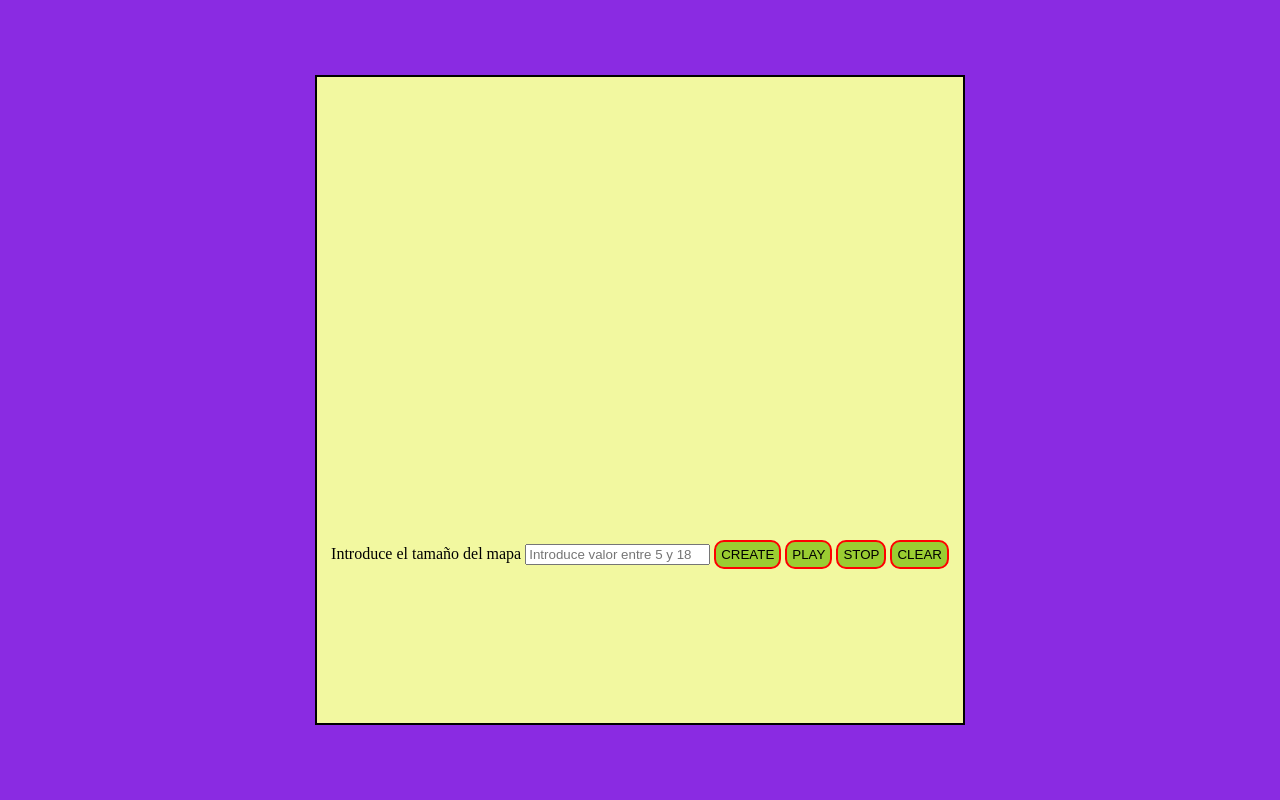
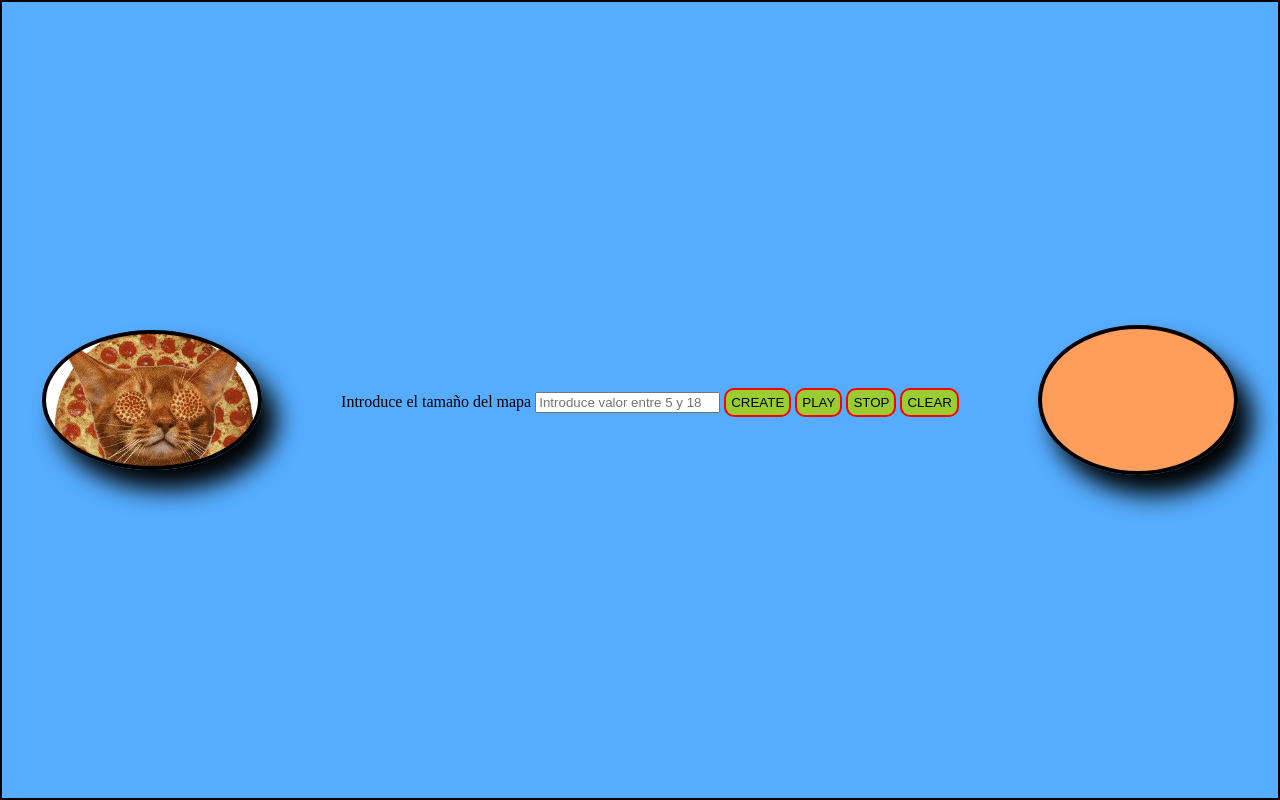
Before and after one commit to CPajares/Game-of-food, a website: page build/index.html in a window 1280 px wide. Drawn offline with nearby package versions, Linux system fonts and the light colour scheme; files that its build step writes are made by us from their sources.

Commit message:
included gifts pizza and brocoli (after 2 hours discover build and src broken everything and fixed)

```diff
--- a/src/styles.css
+++ b/src/styles.css
@@ -6,22 +6,44 @@ body {
   background-color: blueviolet;
   margin: 0px;
   height: 100vh;
-  display: flex;
   justify-content: center;
   align-items: center;
 }
 
 .container {
-  width: 650px;
-  height: 650px;
-  background-color: #f2f8a0;
+  height: 100%;
+  width: 100%;
+  background-color: #56adff;
   display: flex;
-  flex-direction: column;
+  flex-direction: row;
   justify-content: space-around;
   align-items: center;
   border: 2px solid black;
 }
+.container .container_board {
+  display: flex;
+  flex-direction: column;
+}
+.container .gift-pizza {
+  width: 220px;
+  height: 140px;
+  border: 4px solid black;
+  border-radius: 50%;
+  box-shadow: 15px 20px 25px black;
+  background: url(../img/pizza-gif.gif) no-repeat;
+  background-size: cover;
+}
+.container .gift-brocoly {
+  width: 200px;
+  height: 150px;
+  background: url(../img/brocoli-gif.gif) no-repeat;
+  border: 4px solid black;
+  box-shadow: 15px 20px 25px black;
+  border-radius: 50%;
+  background-size: cover;
+}
 .container .board {
+  margin-bottom: 5px;
   width: auto;
   height: auto;
   display: flex;
```
Also changed, not shown: build/index.html, build/index.js, build/styles.scss, img/brocoli-gif.gif (added), img/pizza-gif.gif (added), 1 other file.
